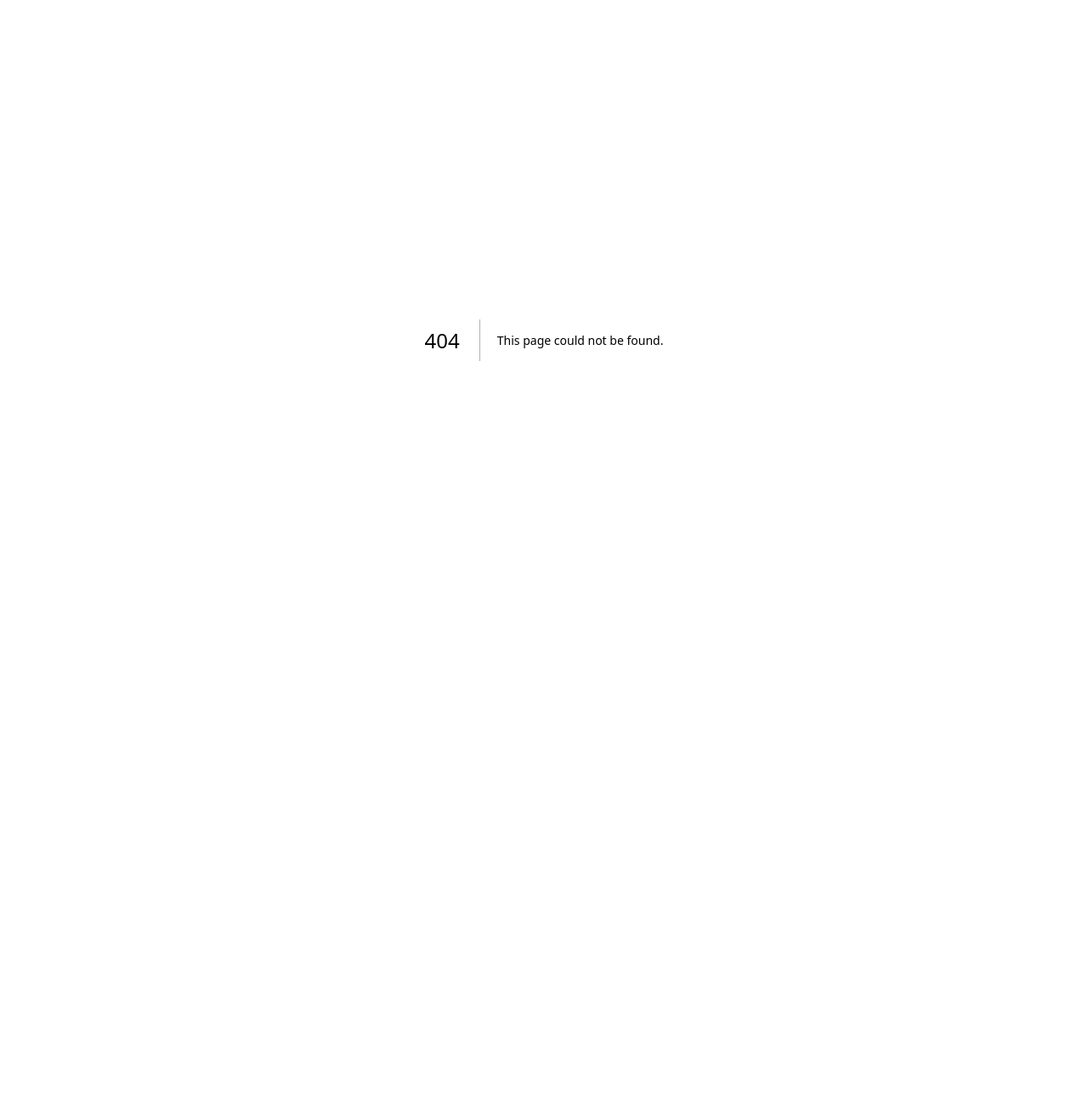
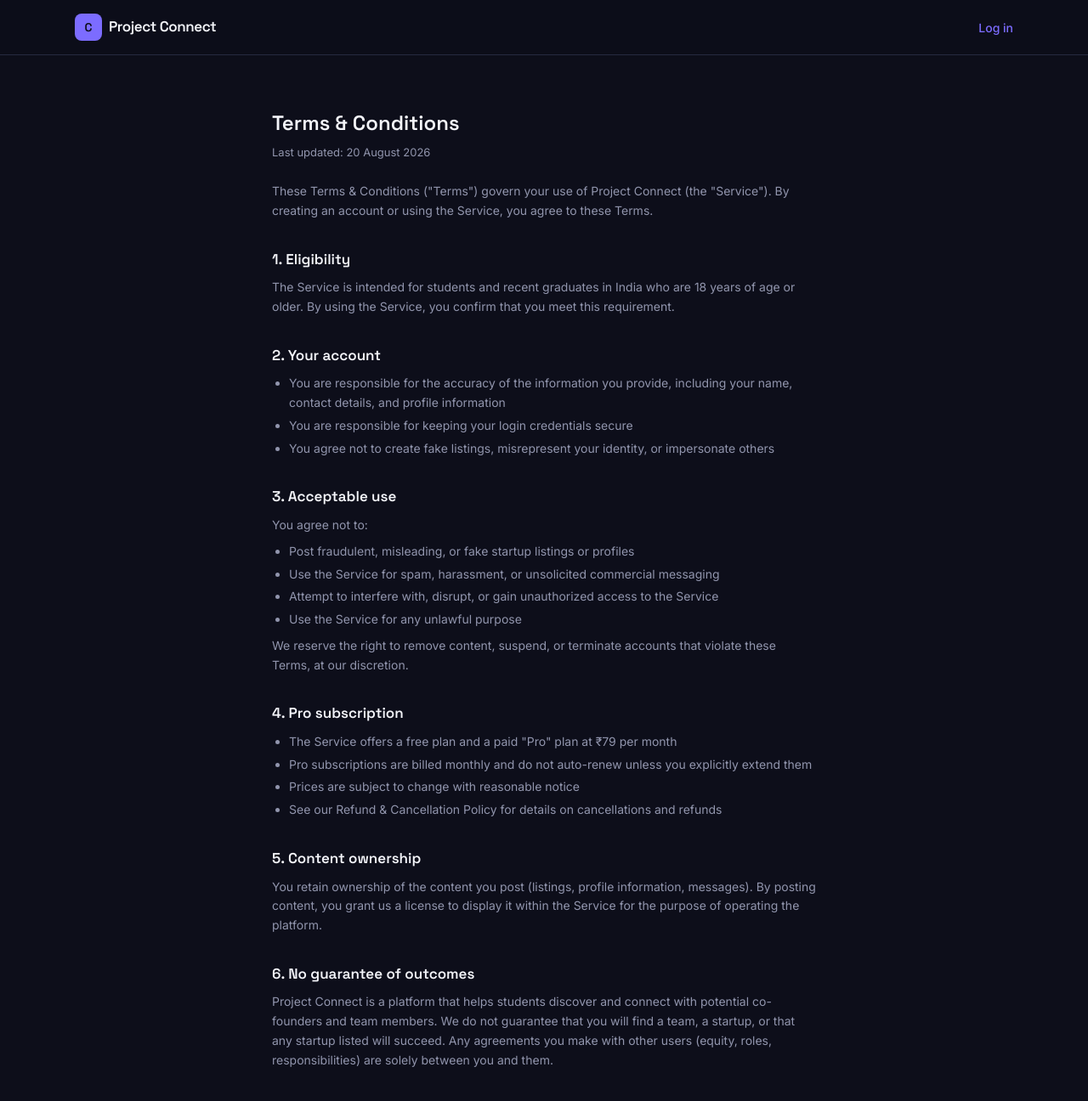
Before and after one commit to Darkcrisx7/project-connect, a Next.js app: page /terms in a window 1280 px wide. Before the commit this address had no page. Shown: the top 1296 px of the page at 85% size. Before the commit the page ends 800 px from the top, so only its background shows below. Built offline with nearby package versions, Linux system fonts and the light colour scheme; no server answers.

Commit message:
Create page.tsx

```diff
--- /dev/null
+++ b/app/terms/page.tsx
@@ -0,0 +1,89 @@
+import { AppHeader } from "@/components/layout/app-header";
+
+export default function TermsPage() {
+  return (
+    <>
+      <AppHeader />
+      <div className="mx-auto max-w-2xl px-4 py-12 pb-28 sm:py-16 md:pb-16 text-[14px] leading-relaxed text-ink-muted">
+        <h1 className="font-display text-2xl font-semibold text-ink">Terms &amp; Conditions</h1>
+        <p className="mt-2 text-[13px]">Last updated: 20 August 2026</p>
+
+        <p className="mt-6">
+          These Terms &amp; Conditions (&quot;Terms&quot;) govern your use of Project Connect
+          (the &quot;Service&quot;). By creating an account or using the Service, you agree to
+          these Terms.
+        </p>
+
+        <h2 className="mt-8 font-display text-[17px] font-semibold text-ink">1. Eligibility</h2>
+        <p className="mt-2">
+          The Service is intended for students and recent graduates in India who are 18 years
+          of age or older. By using the Service, you confirm that you meet this requirement.
+        </p>
+
+        <h2 className="mt-8 font-display text-[17px] font-semibold text-ink">2. Your account</h2>
+        <ul className="mt-2 list-disc space-y-1 pl-5">
+          <li>You are responsible for the accuracy of the information you provide, including your name, contact details, and profile information</li>
+          <li>You are responsible for keeping your login credentials secure</li>
+          <li>You agree not to create fake listings, misrepresent your identity, or impersonate others</li>
+        </ul>
+
+        <h2 className="mt-8 font-display text-[17px] font-semibold text-ink">3. Acceptable use</h2>
+        <p className="mt-2">You agree not to:</p>
+        <ul className="mt-2 list-disc space-y-1 pl-5">
+          <li>Post fraudulent, misleading, or fake startup listings or profiles</li>
+          <li>Use the Service for spam, harassment, or unsolicited commercial messaging</li>
+          <li>Attempt to interfere with, disrupt, or gain unauthorized access to the Service</li>
+          <li>Use the Service for any unlawful purpose</li>
+        </ul>
+        <p className="mt-2">
+          We reserve the right to remove content, suspend, or terminate accounts that violate
+          these Terms, at our discretion.
+        </p>
+
+        <h2 className="mt-8 font-display text-[17px] font-semibold text-ink">4. Pro subscription</h2>
+        <ul className="mt-2 list-disc space-y-1 pl-5">
+          <li>The Service offers a free plan and a paid &quot;Pro&quot; plan at ₹79 per month</li>
+          <li>Pro subscriptions are billed monthly and do not auto-renew unless you explicitly extend them</li>
+          <li>Prices are subject to change with reasonable notice</li>
+          <li>See our Refund &amp; Cancellation Policy for details on cancellations and refunds</li>
+        </ul>
+
+        <h2 className="mt-8 font-display text-[17px] font-semibold text-ink">5. Content ownership</h2>
+        <p className="mt-2">
+          You retain ownership of the content you post (listings, profile information, messages).
+          By posting content, you grant us a license to display it within the Service for the
+          purpose of operating the platform.
+        </p>
+
+        <h2 className="mt-8 font-display text-[17px] font-semibold text-ink">6. No guarantee of outcomes</h2>
+        <p className="mt-2">
+          Project Connect is a platform that helps students discover and connect with potential
+          co-founders and team members. We do not guarantee that you will find a team, a
+          startup, or that any startup listed will succeed. Any agreements you make with other
+          users (equity, roles, responsibilities) are solely between you and them.
+        </p>
+
+        <h2 className="mt-8 font-display text-[17px] font-semibold text-ink">7. Limitation of liability</h2>
+        <p className="mt-2">
+          The Service is provided &quot;as is&quot;. To the fullest extent permitted by law, we
+          are not liable for any indirect, incidental, or consequential damages arising from your
+          use of the Service, including disputes between users.
+        </p>
+
+        <h2 className="mt-8 font-display text-[17px] font-semibold text-ink">8. Governing law</h2>
+        <p className="mt-2">
+          These Terms are governed by the laws of India. Any disputes will be subject to the
+          jurisdiction of the courts of India.
+        </p>
+
+        <h2 className="mt-8 font-display text-[17px] font-semibold text-ink">9. Contact us</h2>
+        <p className="mt-2">
+          For any questions about these Terms, contact us at:{" "}
+          <a href="mailto:hraheebbasha@gmail.com" className="text-primary hover:underline">
+            hraheebbasha@gmail.com
+          </a>
+        </p>
+      </div>
+    </>
+  );
+}
```
